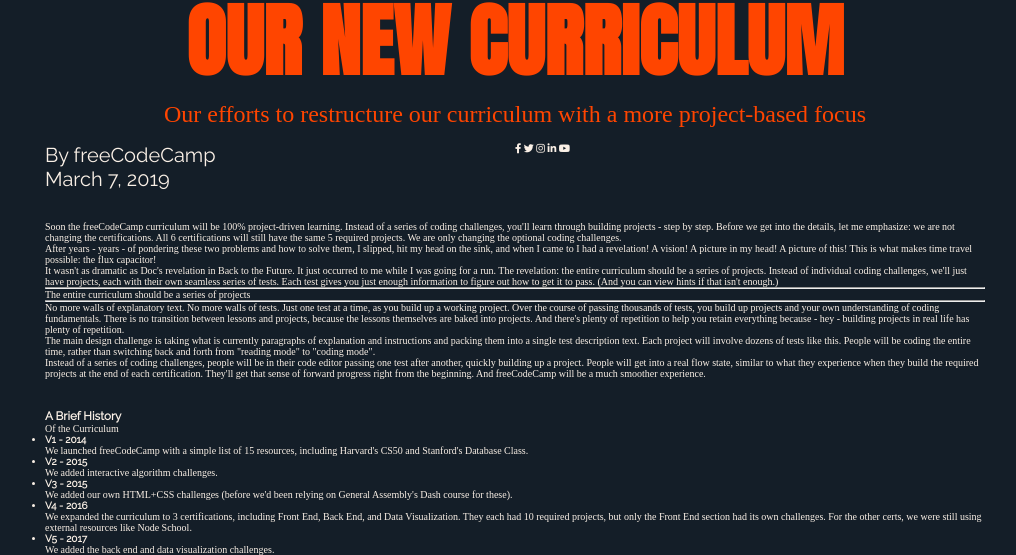
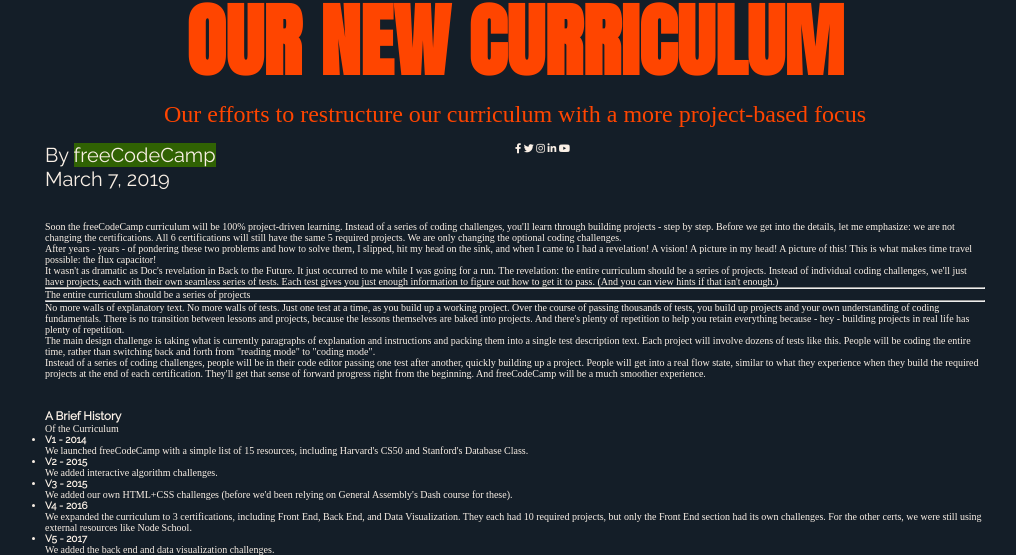
Before and after one commit to reubengermain12/CSS_Grid_Magazine, a plain HTML site: page index.html in a window 1280 px wide. In both pictures the pointer is over the link "freeCodeCamp". Shown: the part 726-1281 px from the top of the page, without its empty margins (125-1141 px from the left). Drawn offline with Linux system fonts and the light colour scheme; a web font is replaced by a local one.

Commit message:
added a comment & created a hover for .author-name

```diff
--- a/styles.css
+++ b/styles.css
@@ -66,3 +66,11 @@ img {
   font-size: 2rem;
   font-family: Raleway, sans-serif;
 }
+
+/*I created a .author-name a:hover selector and gave it a background-color property set to #306203.
+
+This will create a hover effect only for the a element within the .author-name, showing the original freeCodeCamp green in the background.*/
+
+.author-name a:hover {
+  background-color: #306203;
+}
```
